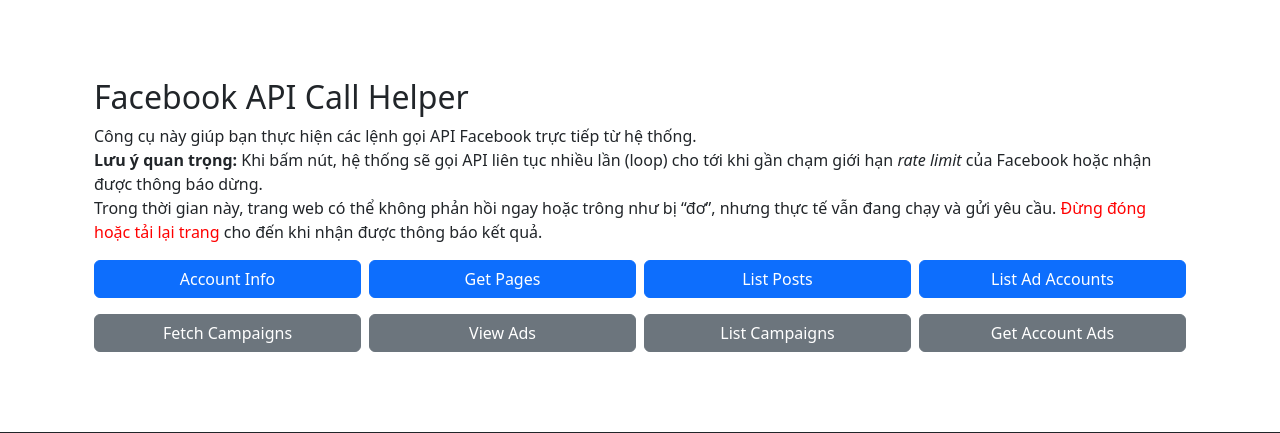
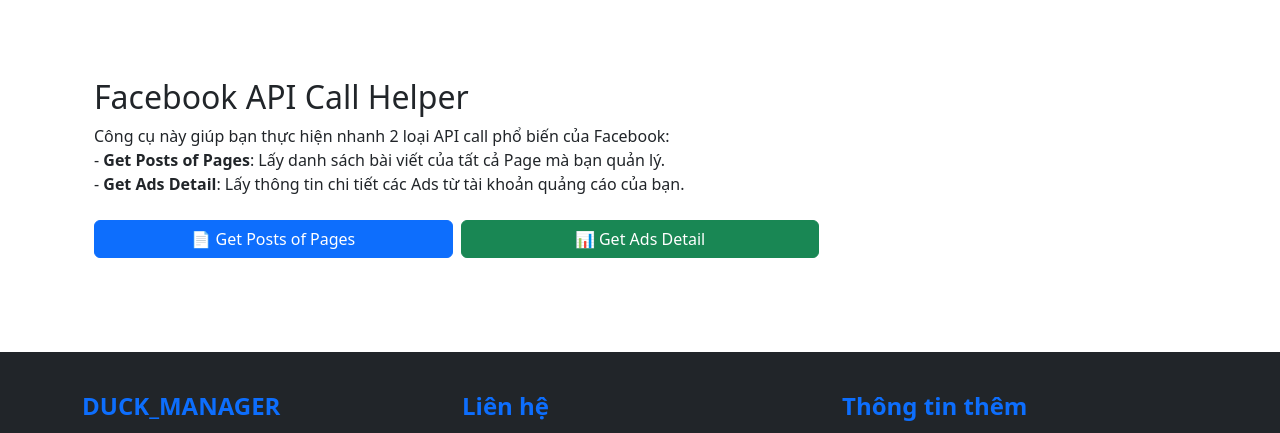
Before and after one commit to TrinhChung/GetVideo, a Flask app: page /api_calls in a window 1280 px wide. Shown: the part 66-499 px from the top of the page. Run offline with Flask 3, Linux system fonts and the light colour scheme; the visitor is signed in with stand-in values (Sample User, id 1); data comes from the database, SQL or seed files in the repository; data that the repository does not hold is empty; some libraries are stand-ins or nearby versions.

Commit message:
change call api

```diff
--- a/routes/api_calls.py
+++ b/routes/api_calls.py
@@ -64,7 +64,7 @@ def _get_access_token():
 
 @api_calls_bp.route("/api_calls/trigger/<string:action>", methods=["POST"])
 def trigger_api_call(action: str):
-    """Trigger specific Facebook API call repeatedly until near rate limit."""
+    """Trigger 2 loại API call: get_posts_of_pages, get_ads_detail (tổng 600 calls)."""
     if "facebook_user_id" not in session:
         flash("You need to log in to access this page.", "danger")
         return redirect(url_for("auth.login"))
@@ -74,101 +74,108 @@ def trigger_api_call(action: str):
         return redirect(url_for("api_calls.api_calls_home"))
 
     fb_api = "https://graph.facebook.com/v21.0"
-    max_calls = 400
-    delay_sec = 0.02
+    total_calls = 600  # tổng số call
+    delay_sec = 0.05  # tránh bị chặn rate limit
 
     try:
-        for i in range(max_calls):
-            try:
-                response = None
+        # --- NÚT LẤY POST CỦA PAGE ---
+        if action == "get_posts_of_pages":
+            # Lấy danh sách page
+            response = requests.get(
+                f"{fb_api}/me/accounts", params={"access_token": token}
+            )
+            if not response.ok:
+                flash(f"Lỗi lấy danh sách page: {response.text}", "danger")
+                return redirect(url_for("api_calls.api_calls_home"))
 
-                if action == "account_fb":
-                    response = requests.get(
-                        f"{fb_api}/me", params={"access_token": token}
-                    )
+            pages = response.json().get("data", [])
+            if not pages:
+                flash("Không có trang nào được liên kết với tài khoản này.", "danger")
+                return redirect(url_for("api_calls.api_calls_home"))
 
-                elif action == "get_pages":
-                    response = requests.get(
-                        f"{fb_api}/me/accounts", params={"access_token": token}
-                    )
+            flash(
+                f"Đã tìm thấy {len(pages)} trang. Đang gọi {total_calls} API...", "info"
+            )
 
-                elif action == "list_posts":
-                    pages = Page.query.filter_by(
-                        facebook_account_id=session["facebook_user_id"]
-                    ).all()
-                    for page in pages:
-                        response = requests.get(
-                            f"{fb_api}/{page.page_id}/posts",
-                            params={"access_token": page.access_token},
+            calls_per_page = max(1, total_calls // len(pages))
+            call_count = 0
+
+            for page in pages:
+                for _ in range(calls_per_page):
+                    page_id = page["id"]
+                    page_access_token = page["access_token"]
+                    posts_url = f"{fb_api}/{page_id}/posts"
+                    posts_params = {
+                        "fields": "id,message,created_time,reactions.summary(true),comments.summary(true)",
+                        "access_token": page_access_token,
+                    }
+                    post_res = requests.get(posts_url, params=posts_params)
+                    call_count += 1
+
+                    if not post_res.ok:
+                        flash(
+                            f"Lỗi lấy post cho page {page_id}: {post_res.text}",
+                            "danger",
                         )
-                        if _check_rate_limit(response):
-                            flash(
-                                f"Stopped after {i+1} calls due to rate limit.",
-                                "warning",
-                            )
-                            return redirect(url_for("api_calls.api_calls_home"))
+                        break
 
-                elif action == "list_ad_accounts":
-                    response = requests.get(
-                        f"{fb_api}/me/adaccounts", params={"access_token": token}
-                    )
+                    # Xử lý dữ liệu ở đây nếu muốn
+                    time.sleep(delay_sec)
 
-                elif action in {"fetch_facebook_campaigns", "list_fb_campaigns"}:
-                    ads = FacebookAdAccount.query.filter_by(
-                        facebook_account_id=session["facebook_user_id"]
-                    ).all()
-                    for ad in ads:
-                        response = requests.get(
-                            f"{fb_api}/{ad.facebook_ad_account_id}/campaigns",
-                            params={"access_token": token},
+            flash(f"Hoàn tất {call_count} calls lấy bài viết của page.", "success")
+
+        # --- NÚT LẤY ADS DETAIL ---
+        elif action == "get_ads_detail":
+            acc_res = requests.get(
+                f"{fb_api}/me/adaccounts", params={"access_token": token}
+            )
+            if not acc_res.ok:
+                flash(f"Lỗi lấy danh sách ad account: {acc_res.text}", "danger")
+                return redirect(url_for("api_calls.api_calls_home"))
+
+            accounts = acc_res.json().get("data", [])
+            if not accounts:
+                flash("Không tìm thấy tài khoản quảng cáo nào.", "danger")
+                return redirect(url_for("api_calls.api_calls_home"))
+
+            flash(
+                f"Đã tìm thấy {len(accounts)} ad account. Đang gọi {total_calls} API...",
+                "info",
+            )
+
+            calls_per_acc = max(1, total_calls // len(accounts))
+            call_count = 0
+
+            for acc in accounts:
+                account_id = acc["id"].replace("act_", "")
+                for _ in range(calls_per_acc):
+                    ads_url = f"{fb_api}/act_{account_id}/ads"
+                    ads_params = {
+                        "fields": (
+                            "id,adset_id,name,status,"
+                            "insights{impressions,clicks,spend,cpm,cpc,cpp,ctr,frequency,date_start,date_stop}"
+                        ),
+                        "access_token": token,
+                    }
+                    ads_res = requests.get(ads_url, params=ads_params)
+                    call_count += 1
+
+                    if not ads_res.ok:
+                        flash(
+                            f"Lỗi lấy ads của account {account_id}: {ads_res.text}",
+                            "danger",
                         )
-                        if _check_rate_limit(response):
-                            flash(
-                                f"Stopped after {i+1} calls due to rate limit.",
-                                "warning",
-                            )
-                            return redirect(url_for("api_calls.api_calls_home"))
+                        break
 
-                elif action in {"view_ads", "get_account_ads"}:
-                    ads = FacebookAdAccount.query.filter_by(
-                        facebook_account_id=session["facebook_user_id"]
-                    ).all()
-                    for ad in ads:
-                        response = requests.get(
-                            f"{fb_api}/{ad.facebook_ad_account_id}/ads",
-                            params={"access_token": token},
-                        )
-                        if _check_rate_limit(response):
-                            flash(
-                                f"Stopped after {i+1} calls due to rate limit.",
-                                "warning",
-                            )
-                            return redirect(url_for("api_calls.api_calls_home"))
+                    time.sleep(delay_sec)
 
-                else:
-                    flash("Unknown action.", "danger")
-                    return redirect(url_for("api_calls.api_calls_home"))
-
-                if response and _check_rate_limit(response):
-                    flash(f"Stopped after {i+1} calls due to rate limit.", "warning")
-                    break
-
-                if response and not response.ok:
-                    flash(f"API call failed at loop {i+1}: {response.text}", "danger")
-                    break
-
-                time.sleep(delay_sec)
-
-            except requests.RequestException as req_err:
-                logging.exception("Request error")
-                flash(f"Request error at loop {i+1}: {req_err}", "danger")
-                break
+            flash(f"Hoàn tất {call_count} calls lấy chi tiết ads.", "success")
 
         else:
-            flash(f"Finished {max_calls} calls without hitting rate limit.", "success")
+            flash("Unknown action.", "danger")
 
     except Exception as exc:
-        logging.exception("Unexpected error in API loop")
-        flash(f"Unexpected error: {exc}", "danger")
+        logging.exception("Unexpected error in API trigger")
+        flash(f"Lỗi: {exc}", "danger")
 
     return redirect(url_for("api_calls.api_calls_home"))
--- a/templates/api_calls.html
+++ b/templates/api_calls.html
@@ -3,67 +3,28 @@
 <div class="container mt-4">
   <h2>Facebook API Call Helper</h2>
   <p>
-    Công cụ này giúp bạn thực hiện các lệnh gọi API Facebook trực tiếp từ hệ thống.
+    Công cụ này giúp bạn thực hiện nhanh 2 loại API call phổ biến của Facebook:
     <br>
-    <strong>Lưu ý quan trọng:</strong>
-    Khi bấm nút, hệ thống sẽ gọi API liên tục nhiều lần (loop) cho tới khi gần chạm giới hạn
-    <em>rate limit</em> của Facebook hoặc nhận được thông báo dừng.
+    - <strong>Get Posts of Pages</strong>: Lấy danh sách bài viết của tất cả Page mà bạn quản lý.
     <br>
-    Trong thời gian này, trang web có thể không phản hồi ngay hoặc trông như bị “đơ”,
-    nhưng thực tế vẫn đang chạy và gửi yêu cầu. <span style="color:red;">Đừng đóng hoặc tải lại trang</span> cho đến khi
-    nhận được thông báo kết quả.
+    - <strong>Get Ads Detail</strong>: Lấy thông tin chi tiết các Ads từ tài khoản quảng cáo của bạn.
   </p>
 
-  <div class="row g-2">
-    <div class="col-md-3">
-      <form method="post" action="{{ url_for('api_calls.trigger_api_call', action='account_fb') }}">
+  <div class="row g-2 mt-3">
+    <div class="col-md-4">
+      <form method="post" action="{{ url_for('api_calls.trigger_api_call', action='get_posts_of_pages') }}">
         <input type="hidden" name="csrf_token" value="{{ csrf_token() }}">
-        <button class="btn btn-primary w-100" type="submit">Account Info</button>
+        <button class="btn btn-primary w-100" type="submit">
+          📄 Get Posts of Pages
+        </button>
       </form>
     </div>
-    <div class="col-md-3">
-      <form method="post" action="{{ url_for('api_calls.trigger_api_call', action='get_pages') }}">
+    <div class="col-md-4">
+      <form method="post" action="{{ url_for('api_calls.trigger_api_call', action='get_ads_detail') }}">
         <input type="hidden" name="csrf_token" value="{{ csrf_token() }}">
-        <button class="btn btn-primary w-100" type="submit">Get Pages</button>
-      </form>
-    </div>
-    <div class="col-md-3">
-      <form method="post" action="{{ url_for('api_calls.trigger_api_call', action='list_posts') }}">
-        <input type="hidden" name="csrf_token" value="{{ csrf_token() }}">
-        <button class="btn btn-primary w-100" type="submit">List Posts</button>
-      </form>
-    </div>
-    <div class="col-md-3">
-      <form method="post" action="{{ url_for('api_calls.trigger_api_call', action='list_ad_accounts') }}">
-        <input type="hidden" name="csrf_token" value="{{ csrf_token() }}">
-        <button class="btn btn-primary w-100" type="submit">List Ad Accounts</button>
-      </form>
-    </div>
-  </div>
-
-  <div class="row g-2 mt-2">
-    <div class="col-md-3">
-      <form method="post" action="{{ url_for('api_calls.trigger_api_call', action='fetch_facebook_campaigns') }}">
-        <input type="hidden" name="csrf_token" value="{{ csrf_token() }}">
-        <button class="btn btn-secondary w-100" type="submit">Fetch Campaigns</button>
-      </form>
-    </div>
-    <div class="col-md-3">
-      <form method="post" action="{{ url_for('api_calls.trigger_api_call', action='view_ads') }}">
-        <input type="hidden" name="csrf_token" value="{{ csrf_token() }}">
-        <button class="btn btn-secondary w-100" type="submit">View Ads</button>
-      </form>
-    </div>
-    <div class="col-md-3">
-      <form method="post" action="{{ url_for('api_calls.trigger_api_call', action='list_fb_campaigns') }}">
-        <input type="hidden" name="csrf_token" value="{{ csrf_token() }}">
-        <button class="btn btn-secondary w-100" type="submit">List Campaigns</button>
-      </form>
-    </div>
-    <div class="col-md-3">
-      <form method="post" action="{{ url_for('api_calls.trigger_api_call', action='get_account_ads') }}">
-        <input type="hidden" name="csrf_token" value="{{ csrf_token() }}">
-        <button class="btn btn-secondary w-100" type="submit">Get Account Ads</button>
+        <button class="btn btn-success w-100" type="submit">
+          📊 Get Ads Detail
+        </button>
       </form>
     </div>
   </div>
```
